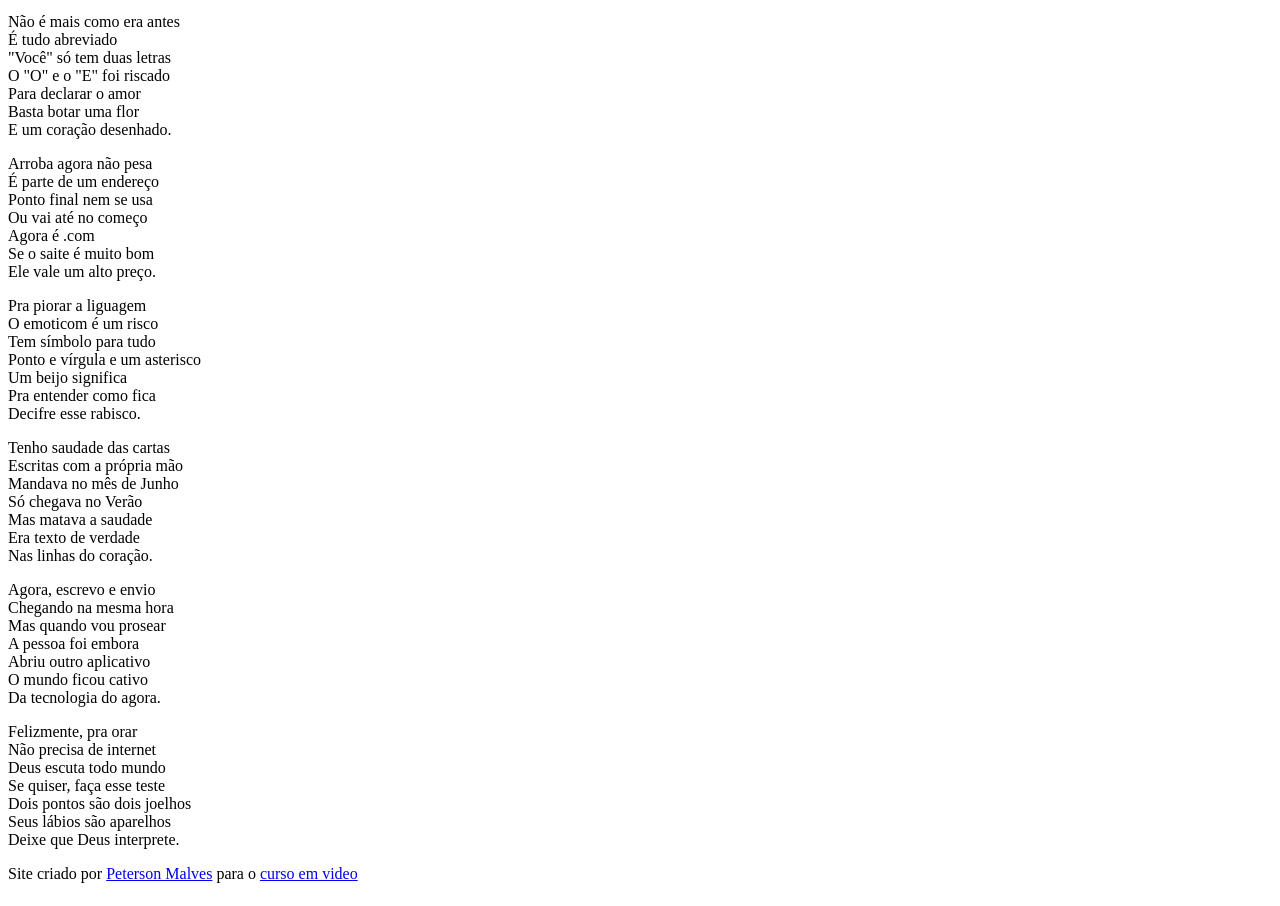
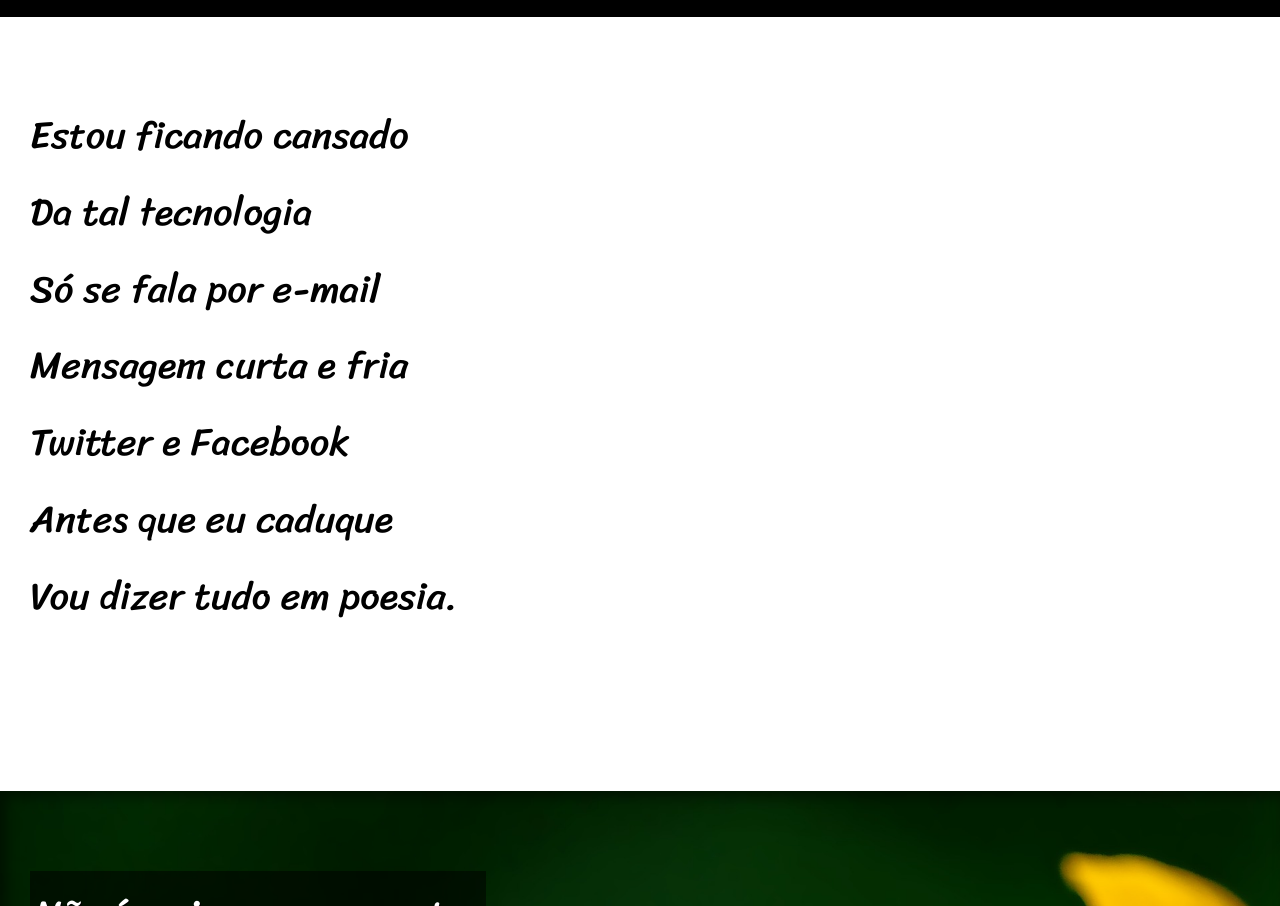
Before and after one commit to petimatos/html-css, a plain HTML site: page desafios/d012-cordel/index.html in a window 1280 px wide. Shown: the part 243-1149 px from the top of the page. Drawn offline with Linux system fonts and the light colour scheme.

Commit message:
finalizando projeto cordel

```diff
--- a/desafios/d012-cordel/estilo/style.css
+++ b/desafios/d012-cordel/estilo/style.css
@@ -1 +1,98 @@
 @charset "UTF-8";
+
+@import url('https://fonts.googleapis.com/css2?family=Passion+One&family=Sriracha&display=swap');
+
+:root {
+    --fonte1: Verdana, Geneva, Tahoma, sans-serif;
+    --fonte2: "Passion One", sans-serif;
+    --fonte3: "Sriracha", cursive;
+}
+
+* {
+    margin: 0;
+    padding: 0;
+    font-size: 1em;
+}
+
+html, body {
+    min-height: 100vh;
+    background-color: darkgray;
+    font-family: var(--fonte1);
+}
+
+header {
+    background-color: black;
+    color: white;
+    text-align: center;
+}
+
+header > h1 {
+    padding-top: 50px;
+    /*text-transform: uppercase;*/
+    font-variant: small-caps;
+    font-family: var(--fonte2);
+    font-size: 10vw;
+}
+
+header > p {
+    padding-bottom: 50px;
+}
+
+a {
+    color: white;
+    text-decoration: none;
+    font-weight: bolder;
+}
+
+header a:hover, footer a:hover {
+    text-decoration: underline;
+}
+
+section {
+    padding-top: 10vh;
+    padding-bottom: 10vh;
+    line-height: 2em;
+    padding-left: 30px;
+    font-family: var(--fonte3);
+    font-size: 3vw;
+}
+
+section > p {
+    padding-bottom: 2em;
+}
+
+section.normal {
+    background-color: white;
+    color: black;
+}
+
+section.imagem {
+    background-color: gray;
+    color: white;
+    box-shadow: inset 6px 6px 13px 0px rgba(0, 0, 0, 0.473);
+    background-size: cover;
+    background-attachment: fixed;
+}
+
+section.imagem > p {
+    display: inline-block;
+    padding: 5px;
+    background-color: rgba(0, 0, 0, 0.514);
+    text-shadow: 1px 1px 0px black;
+}
+
+section#img01 {
+    background-image: url('../imagens/background001.jpg');
+    background-position: right center;
+}
+
+section#img02 {
+    background-image: url('../imagens/background002.jpg');
+}
+
+footer {
+    background-color: black;
+    color: white;
+    text-align: center;
+    padding: 10px;
+}
--- a/desafios/d012-cordel/index.html
+++ b/desafios/d012-cordel/index.html
@@ -8,10 +8,14 @@
 </head>
 <body>
     <header>
-        <h1>Cordel Moderno</h1>
-        <p>Por <a href="https://www.recantodasletras.com.br/poesias/3186743" target="_blank">Milton Duarte</a></p>
+        <h1>
+            Cordel Moderno
+        </h1>
+        <p>
+            Por <a href="https://www.recantodasletras.com.br/poesias/3186743" target="_blank">Milton Duarte</a>
+        </p>
     </header>
-    <section>
+    <section class="normal">
         <p>
             Estou ficando cansado <br>
             Da tal tecnologia <br>
@@ -23,7 +27,7 @@
         </p>
     </section>
 
-    <section>
+    <section class="imagem" id="img01">
         <p>
             Não é mais como era antes <br>
             É tudo abreviado <br>
@@ -35,7 +39,7 @@
         </p>
     </section>
 
-    <section>
+    <section class="normal">
         <p>
             Arroba agora não pesa <br>
             É parte de um endereço <br>
@@ -57,7 +61,7 @@
         </p>
     </section>
 
-    <section>
+    <section class="imagem" id="img02">
         <p>
             Tenho saudade das cartas <br>
             Escritas com a própria mão <br>
@@ -69,7 +73,7 @@
         </p>
     </section>
 
-    <section>
+    <section class="normal">
         <p>
             Agora, escrevo e envio <br>
             Chegando na mesma hora <br>
@@ -92,7 +96,9 @@
     </section>
 
     <footer>
-        <p>Site criado por <a href="https://github.com/petimatos" target="_blank">Peterson Malves</a> para o <a href="https://www.cursoemvideo.com" target="_blank">curso em video</a></p>
+        <p>
+            Site criado por <a href="https://github.com/petimatos" target="_blank">Peterson Malves</a> para o <a href="https://www.cursoemvideo.com" target="_blank">CursoemVideo</a>
+        </p>
     </footer>
 </body>
 </html>
```
